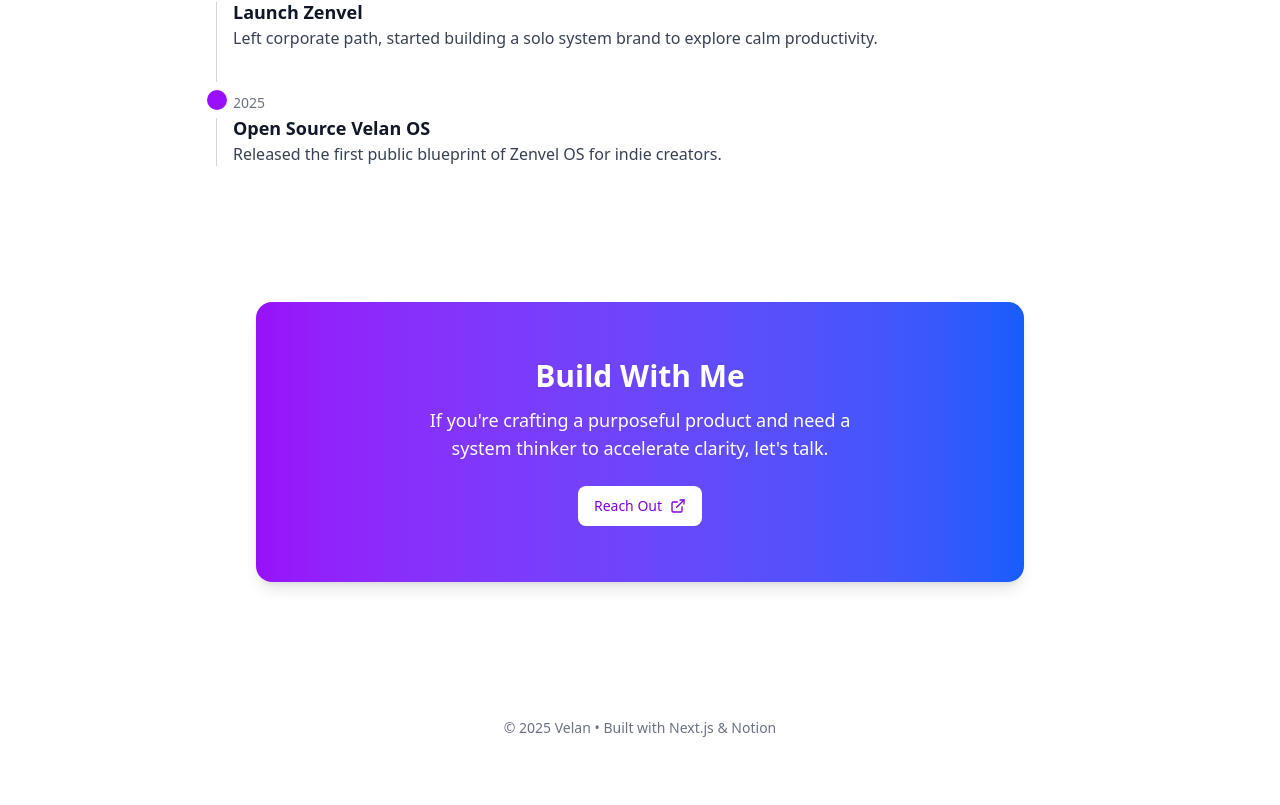
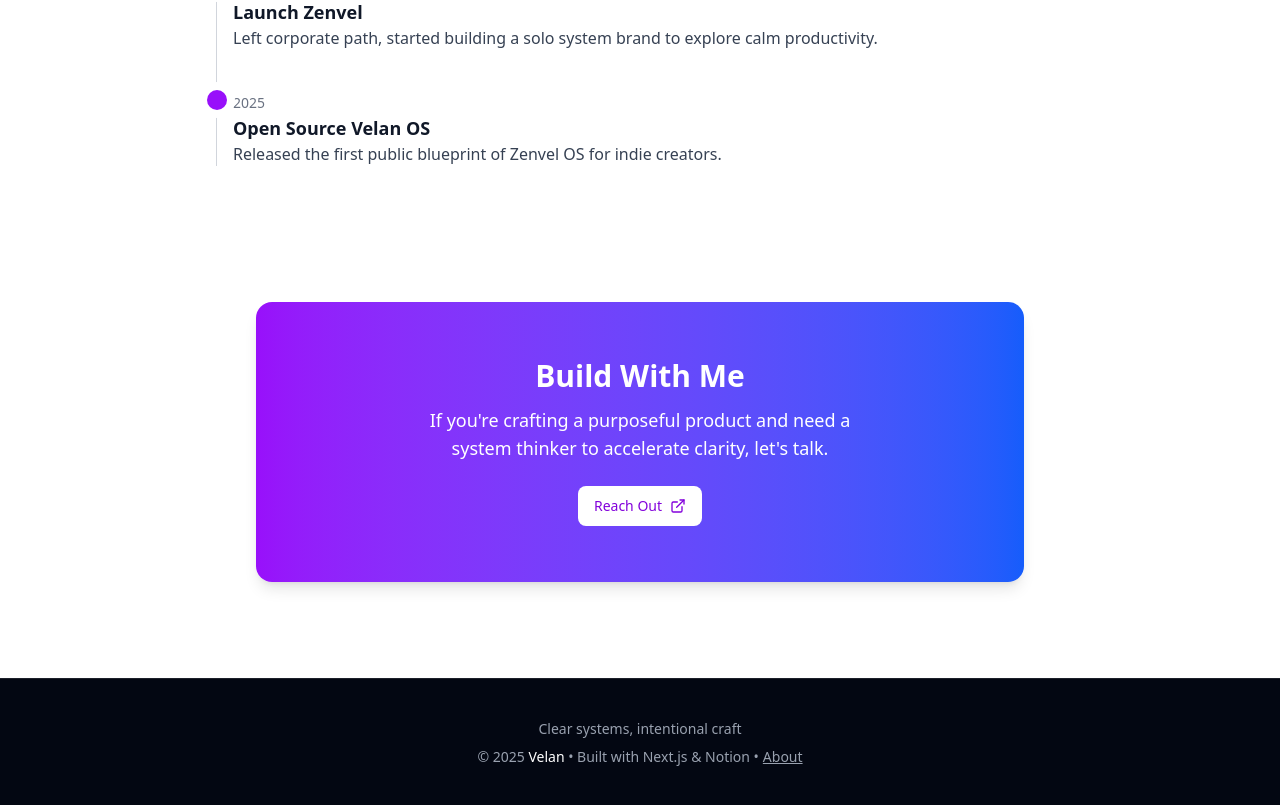
Before and after one commit to zenvel/velan-site, a Next.js app: page /en/about in a window 1280 px wide. Shown: the part 1340-2145 px from the top of the page. Before the commit the page ends 2118 px from the top, so only its background shows below. Built offline with nearby package versions, Linux system fonts and the light colour scheme.

Commit message:
完成Footer区域国际化抽取

```diff
--- a/app/[locale]/about/page.tsx
+++ b/app/[locale]/about/page.tsx
@@ -6,6 +6,7 @@ import { motion } from "framer-motion";
 import { Compass, Blocks, Globe, ExternalLink } from "lucide-react";
 import { useTranslations } from 'next-intl';
 import { useParams } from 'next/navigation';
+import Footer from '@/components/Footer';
 
 export default function About() {
   const t = useTranslations('About');
@@ -133,9 +134,7 @@ export default function About() {
       </section>
 
       {/* FOOTER */}
-      <footer className="mx-auto mt-24 max-w-4xl px-6 py-10 text-center text-sm text-gray-500 dark:text-gray-400">
-        © {new Date().getFullYear()} Velan • {t('footer')}
-      </footer>
+      <Footer />
     </main>
   );
 }
--- a/app/[locale]/page.tsx
+++ b/app/[locale]/page.tsx
@@ -7,6 +7,7 @@ import { motion } from "framer-motion";
 import BlogPreview from '@/components/BlogPreview';
 import ParticleBg from '@/components/Particles';
 import Newsletter from '@/components/Newsletter';
+import Footer from '@/components/Footer';
 import { useTranslations } from 'next-intl';
 import { useParams } from 'next/navigation';
 
@@ -20,8 +21,6 @@ import { useParams } from 'next/navigation';
 export default function Home() {
   // 获取翻译文本
   const t = useTranslations('Home');
-  const footerT = useTranslations();
-  const navT = useTranslations();
   const params = useParams();
   const locale = params.locale as string || 'en';
 
@@ -134,29 +133,7 @@ export default function Home() {
       <Newsletter />
 
       {/* Footer */}
-      <footer className="relative mt-24 border-t border-white/10 bg-gray-950 py-10 px-6 text-center text-sm text-gray-400 overflow-hidden">
-        {/* 背景渐变效果 */}
-        <div className="pointer-events-none absolute inset-0 -z-10 overflow-hidden">
-          <svg className="absolute left-1/2 top-1/2 -translate-x-1/2 -translate-y-1/2 blur-3xl opacity-10"
-              width="800" height="400">
-            <defs>
-              <radialGradient id="footer-grad" cx="50%" cy="50%" r="50%">
-                <stop offset="0%" stopColor="#60a5fa" />
-                <stop offset="100%" stopColor="#a855f7" />
-              </radialGradient>
-            </defs>
-            <circle cx="400" cy="200" r="180" fill="url(#footer-grad)" />
-          </svg>
-        </div>
-
-        <p className="mb-2">{footerT('footer.slogan')}</p>
-        <p>
-          © {new Date().getFullYear()} <span className="text-white font-medium">Velan</span> — Powered by Next.js & Notion —
-          <Link href={`/${locale}/about`} className="ml-1 underline hover:text-white transition-colors">
-            {navT('nav.about')}
-          </Link>
-        </p>
-      </footer>
+      <Footer />
     </main>
   );
 }
--- /dev/null
+++ b/components/Footer.tsx
@@ -0,0 +1,37 @@
+'use client';
+
+import Link from 'next/link';
+import { useTranslations } from 'next-intl';
+import { useParams } from 'next/navigation';
+
+export default function Footer() {
+  const t = useTranslations('Footer');
+  const params = useParams();
+  const locale = (params.locale as string) || 'en';
+
+  return (
+    <footer className="relative mt-24 border-t border-white/10 bg-gray-950 py-10 px-6 text-center text-sm text-gray-400 overflow-hidden">
+      {/* 背景渐变效果 */}
+      <div className="pointer-events-none absolute inset-0 -z-10 overflow-hidden">
+        <svg className="absolute left-1/2 top-1/2 -translate-x-1/2 -translate-y-1/2 blur-3xl opacity-10"
+            width="800" height="400">
+          <defs>
+            <radialGradient id="footer-grad" cx="50%" cy="50%" r="50%">
+              <stop offset="0%" stopColor="#60a5fa" />
+              <stop offset="100%" stopColor="#a855f7" />
+            </radialGradient>
+          </defs>
+          <circle cx="400" cy="200" r="180" fill="url(#footer-grad)" />
+        </svg>
+      </div>
+
+      <p className="mb-2">{t('slogan')}</p>
+      <p>
+        © {new Date().getFullYear()} <span className="text-white font-medium">Velan</span> • {t('builtWith')} •
+        <Link href={`/${locale}/about`} className="ml-1 underline hover:text-white transition-colors">
+          {t('about')}
+        </Link>
+      </p>
+    </footer>
+  );
+}
--- a/messages/en.json
+++ b/messages/en.json
@@ -120,5 +120,10 @@
   },
   "footer": {
     "slogan": "Clear systems, intentional craft"
+  },
+  "Footer": {
+    "slogan": "Clear systems, intentional craft",
+    "builtWith": "Built with Next.js & Notion",
+    "about": "About"
   }
 }
--- a/messages/zh.json
+++ b/messages/zh.json
@@ -120,5 +120,10 @@
   },
   "footer": {
     "slogan": "清晰系统，有意之作"
+  },
+  "Footer": {
+    "slogan": "清晰系统，有意之作",
+    "builtWith": "基于 Next.js 与 Notion 构建",
+    "about": "关于我"
   }
 }
```
